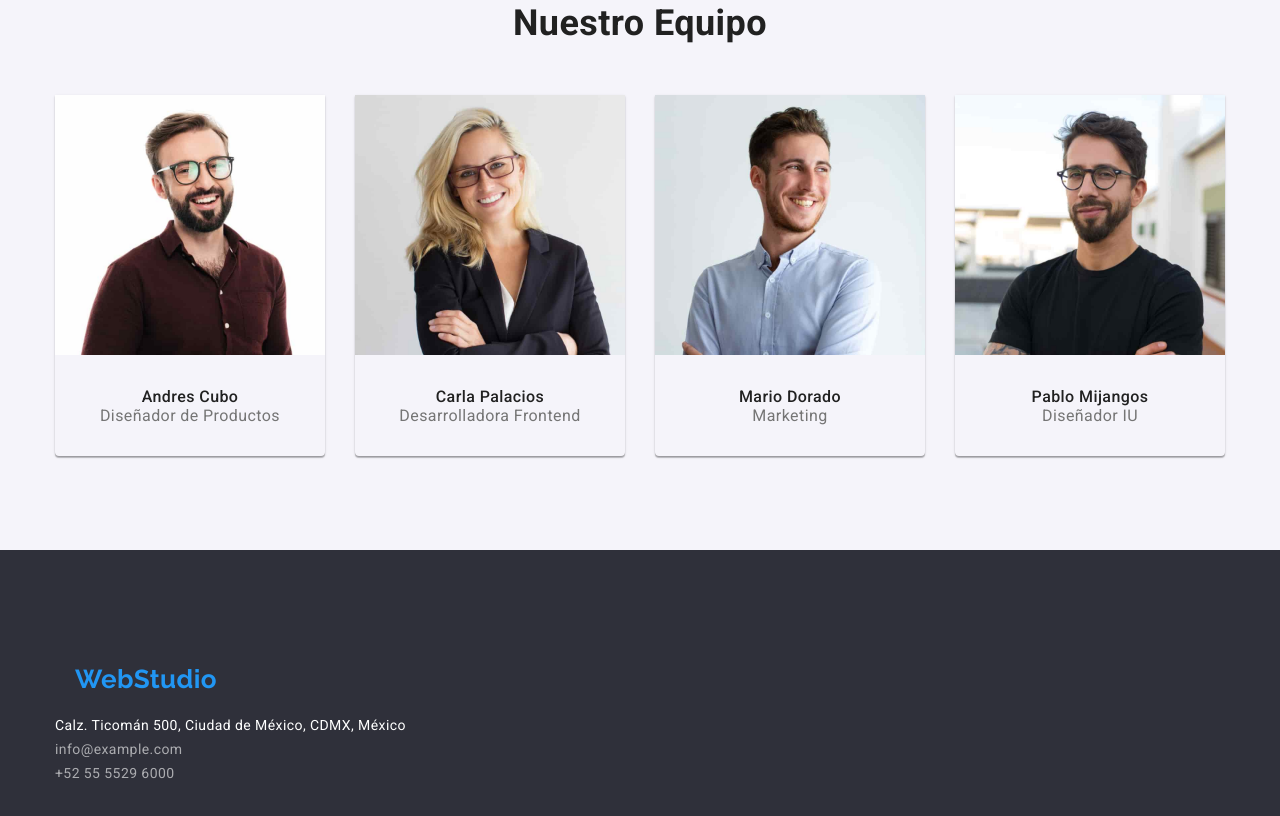
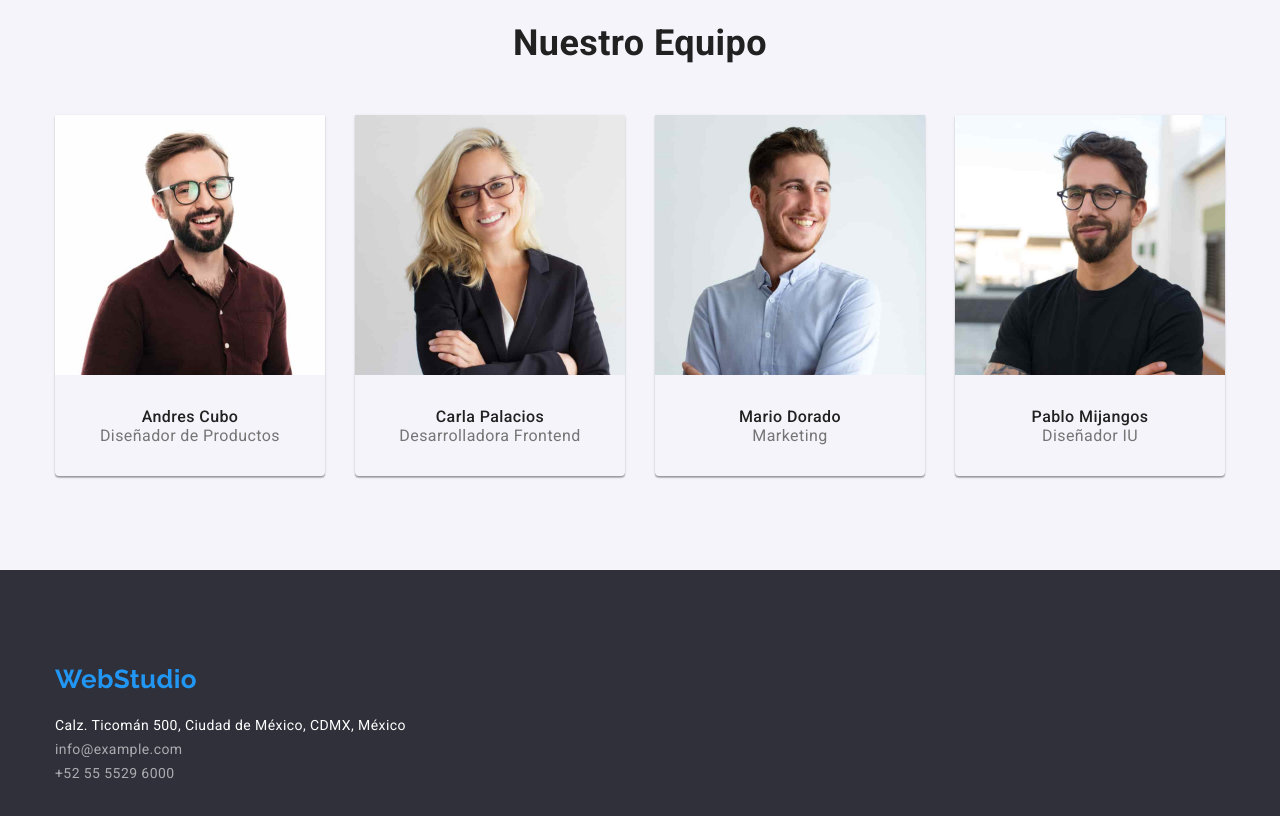
Before and after one commit to ruthy31567/goit-markup-hw-03, a plain HTML site: page index.html in a window 1280 px wide. Shown: the part 1492-2308 px from the top of the page. Drawn offline with Linux system fonts and the light colour scheme.

Commit message:
Desarrollo

```diff
--- a/css/style.css
+++ b/css/style.css
@@ -54,6 +54,8 @@ margin-bottom: 50px;
   font-style: normal;
   font-weight: 700;
   font-size: 26px;
+  display: inline-block;
+  margin-bottom: 20px;
   color:var(--accent-color);
 }
 
@@ -107,7 +109,7 @@ font-weight: 500;
 font-style: normal;
 letter-spacing: 0.02em;
 line-height: 1.14;
-color: var(--primery-text-color)
+color: var(--primery-text-color);
 }
 
 /* <---Seccion hero---> */
@@ -218,15 +220,7 @@ text-align: center;
   padding: 94px var(--container-padding);
 }
 
-.footbar-logo{
-  font-family: 'Raleway';
-  font-style: normal;
-  font-weight: 700;
-  font-size: 26px;
-  color:var(--accent-color);
-  display: inline-block;
-  margin: 20px;
-}
+
 
 .contact{
   line-height:1.71;
@@ -293,7 +287,7 @@ margin-bottom: 50px;
   font-style: normal;
   line-height: 1.8;
   font-size: 16px;
-  color: var(--background-color-with);
+  color: var(--logo-black);
 }
 .footbar-list .info:hover,
 .footbar-list .info:focus
--- a/index.html
+++ b/index.html
@@ -126,7 +126,7 @@
     <footer class="footbar">
       <div class="container">
       <address>
-        <a class="footbar-logo link" href="#">WebStudio</a>
+        <a class="logo link" href="#">WebStudio</a>
         <ul class="footbar-list">
           <li>
             <a class="contact link" href="">Calz. Ticomán 500, Ciudad de México, CDMX, México</a>
```
